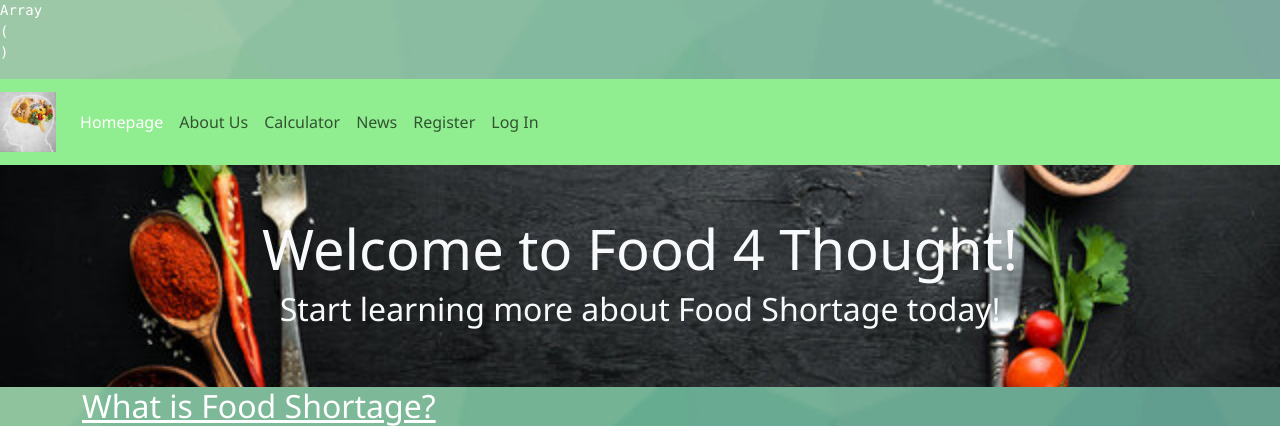
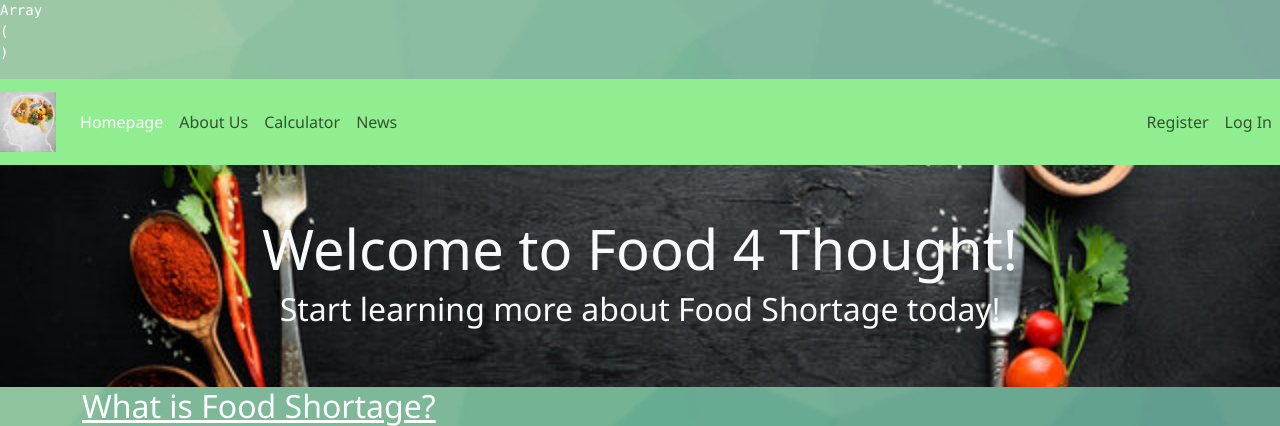
Before and after one commit to JolieNgai/INF1005-P3-6, a PHP site: page /index.php in a window 1280 px wide. Shown: the top 426 px of the page. Run offline with PHP 8.4, Linux system fonts and the light colour scheme.

Commit message:
Adjustments to nav bar

```diff
--- a/inc/nav.inc.php
+++ b/inc/nav.inc.php
@@ -33,14 +33,16 @@ if (session_status() === PHP_SESSION_NONE) {
      <li class = "nav-item">
         <a class ="nav-link" href="News/news.php">News</a> <!-- Add in link for this page -->
      </li>
+     </ul>
+<ul class="navbar-nav ms-auto">
 <!-- phpBB forum -->
 <?php if (isset($_SESSION['username'])): ?>
+    <li class="nav-item">
+        <a class="nav-link" href="#">Welcome, <?php echo htmlspecialchars($_SESSION['username']); ?></a>
+    </li>
     <li class = "nav-item">
         <a class ="nav-link" href="/phpbb/">Forum</a>
      </li>
-    <li class="nav-item">
-        <a class="nav-link" href="#">Welcome, <?php echo htmlspecialchars($_SESSION['username']); ?></a>
-    </li>
 <?php else: ?>
     <li class="nav-item">
         <a class="nav-link" href="/register.php">Register</a>
@@ -49,7 +51,6 @@ if (session_status() === PHP_SESSION_NONE) {
         <a class="nav-link" href="/login.php">Log In</a>
     </li>
 <?php endif; ?>
-
     </ul>
 
 </div>
```
